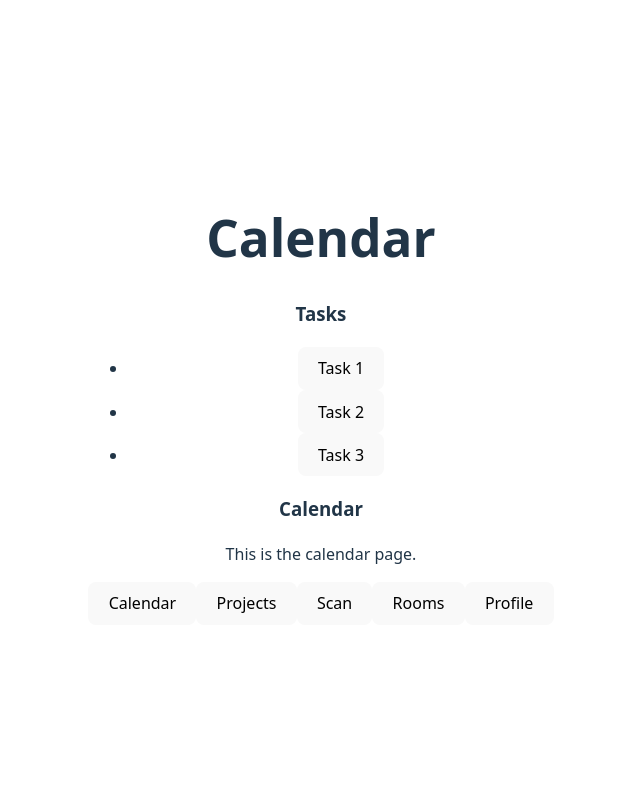
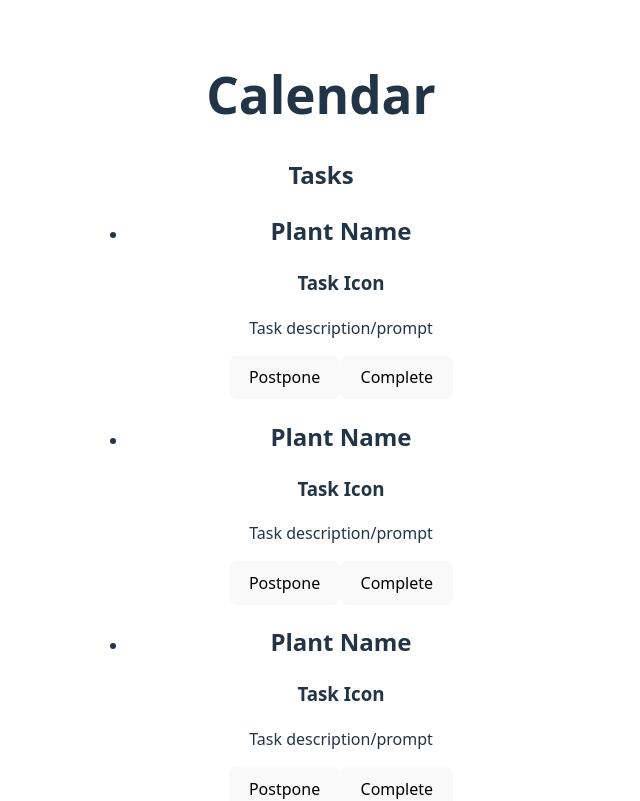
Before and after one commit to SoftwareError54/Urban-Botany, a React app in the folder Frontend/: page /Calendar in a window 1280 px wide. Shown: the top 801 px of the page, without its empty margins (319-959 px from the left). Built offline with nearby package versions, Linux system fonts and the light colour scheme; the HTML template or start-up script is replaced by a standard one.

Commit message:
adding plant pages/components, creating RoomForm Component, finish frontend function for handleSubmit next

```diff
--- a/Frontend/src/App.jsx
+++ b/Frontend/src/App.jsx
@@ -4,6 +4,7 @@ import Calendar from "./Pages/Calendar.jsx"
 import LandingPage from "./Pages/LandingPage.jsx"
 import {Routes, Route} from "react-router-dom"
 import MainLayout from "./layouts/MainLayout.jsx"
+import Plants from "./Pages/Plants.jsx"
 
 
 
@@ -22,6 +23,7 @@ export default function App(){
           <Route path="/Calendar" element={<Calendar />} />
           <Route path="/Projects" element={<h1>Projects</h1>} />
           <Route path="/Scan" element={<h1>Scan</h1>} />
+          <Route path="/plants" element={<Plants/>}/>
         </Route>
       </Routes>
     </main>
--- a/Frontend/src/Pages/Calendar.jsx
+++ b/Frontend/src/Pages/Calendar.jsx
@@ -1,8 +1,4 @@
-function Task({task}){
-    return(
-        <button>{task}</button>
-    )
-}
+import TaskCard from "../TaskComponents/TaskCard"
 
 function Calendar(){
     return(
@@ -10,16 +6,16 @@ function Calendar(){
             <h1>Calendar</h1>
             <main>
                 <div>
-                    <h3>Tasks</h3>
+                    <h2>Tasks</h2>
                     <ul>
                         <li>
-                            <Task task="Task 1" />
+                            <TaskCard/>
                         </li>
                         <li>
-                            <Task task="Task 2" />
+                            <TaskCard/>
                         </li>
                         <li>
-                            <Task task="Task 3" />
+                            <TaskCard/>
                         </li>
                     </ul>
 
--- /dev/null
+++ b/Frontend/src/Pages/Plants.jsx
@@ -0,0 +1,29 @@
+import {Routes, Route} from "react-router-dom"
+import UserRooms from '../RoomComponents/UserRooms'
+import Room from '../RoomComponents/Room'
+// import Plant from '../PlantComponents/Plant'
+
+
+
+function Plants(){
+    return(
+        <>
+            <h1>Plant Name</h1>
+            <p>Plant Image</p>
+            <div>
+                <p>Common Name</p>
+                <p>Latin Name</p>
+            </div>
+            <p>Watering Task Bar</p>
+            <div>
+                <p>Light Level</p>
+                <p>Watering Frequency</p>
+                <p>Care Difficulty</p>
+                <p>Temperature Range</p>
+                <p>Recommended Room</p>
+            </div>
+        </>
+    )
+}
+
+export default Plants;
--- a/Frontend/src/Pages/Rooms.jsx
+++ b/Frontend/src/Pages/Rooms.jsx
@@ -8,6 +8,7 @@ function Rooms(){
     <Routes>
         <Route path="/" element={<UserRooms />} />
         <Route path='room/:id' element={<Room/>}/>
+        <Route path="addroom" element={<RoomForm/>}/>
     </Routes>
 
     )
--- /dev/null
+++ b/Frontend/src/TaskComponents/TaskCard.jsx
@@ -0,0 +1,12 @@
+function TaskCard(){
+    return(
+        <>
+        <h2>Plant Name</h2>
+        <h3>Task Icon</h3>
+        <p>Task description/prompt</p>
+        <button>Postpone</button>
+        <button>Complete</button>
+        </>
+    )
+}
+export default TaskCard;
```
Also changed, not shown: Frontend/src/RoomComponents/RoomForm.jsx (added, +34 -0 lines).
